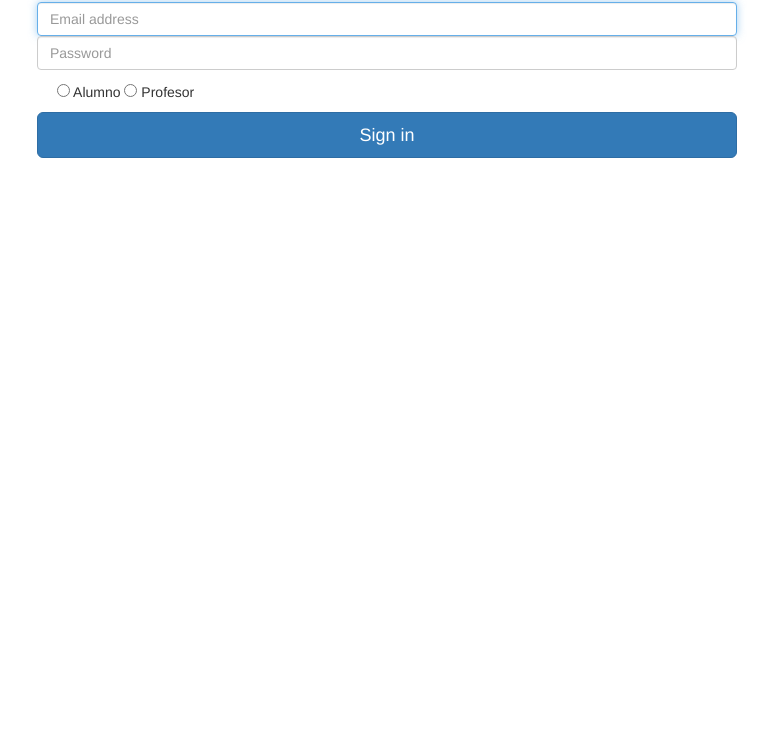
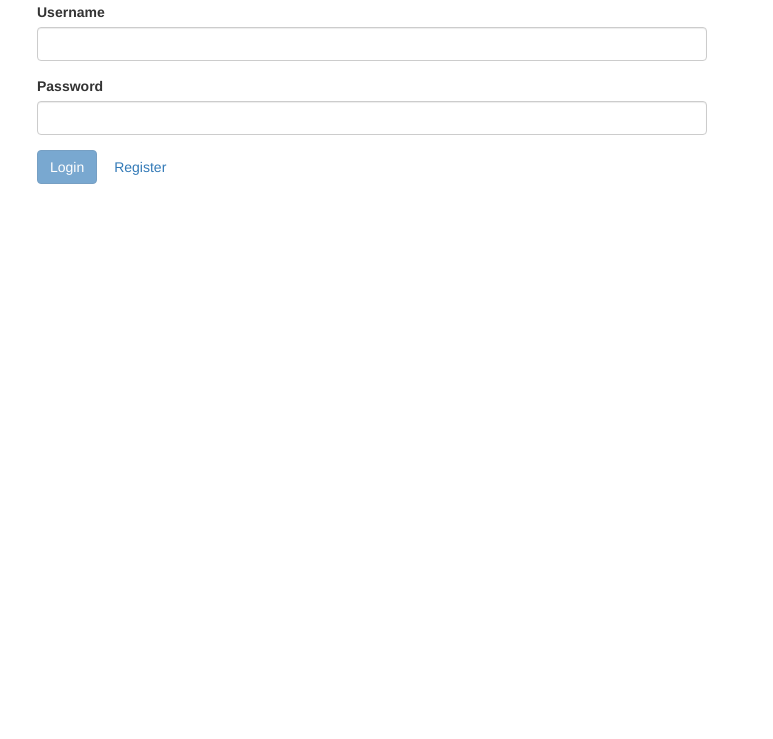
Before and after one commit to Betofail/proyectoWeb, a website: page app/index.html in a window 1280 px wide. Shown: the part 61-800 px from the top of the page, without its empty margins (268-1041 px from the left). Drawn offline with nearby package versions, Linux system fonts and the light colour scheme; some packages are replaced by stand-ins of ours; files that its build step writes are made by us from their sources.

Commit message:
Login y Register Views

```diff
--- a/app/scripts/controllers/login.js
+++ b/app/scripts/controllers/login.js
@@ -8,7 +8,7 @@
  * Controller of the aulaVirtualApp
  */
 angular.module('aulaVirtualApp')
-  .controller('LoginCtrl', function () {
+  .controller('LoginCtrl', function ($scope, $location) {
     this.awesomeThings = [
       'HTML5 Boilerplate',
       'AngularJS',
--- a/app/views/login.html
+++ b/app/views/login.html
@@ -1,16 +1,18 @@
-    <div class="container">
-
-      <form class="form-signin">
-        <h2 class="form-signin-heading">Aula Virtual</h2>
-        <label for="inputEmail" class="sr-only">Nombre usuario</label>
-        <input type="email" id="inputEmail" class="form-control" ng-model="usuario.username" placeholder="Email address" required autofocus>
-        <label for="inputPassword" class="sr-only">Contraseña</label>
-        <input type="password" id="inputPassword" class="form-control" ng-model="usuario.pass" placeholder="Password" required>
-        <div class="checkbox">
-          <label>
-            <input type="radio" value="alumno" ng-model="usuario.tipo"> Alumno
-            <input type="radio" value="profesor" ng-model="usuario.tipo"> Profesor
-          </label>
-        </div>
-        <button class="btn btn-lg btn-primary btn-block" type="submit" ng-click="">Sign in</button>
-      </form>
+    <div class="container-fluid ">
+      <h2>Login</h2>
+          <form name="form" ng-submit="usuario.login()" role="form">
+              <div class="form-group" ng-class="{ 'has-error': form.username.$dirty && form.username.$error.required }">
+                  <label for="username">Username</label>
+                  <input type="text" name="username" id="username" class="form-control" ng-model="usuario.username" required />
+                  <span ng-show="form.username.$dirty && form.username.$error.required" class="help-block">Username is required</span>
+              </div>
+              <div class="form-group" ng-class="{ 'has-error': form.password.$dirty && form.password.$error.required }">
+                  <label for="password">Password</label>
+                  <input type="password" name="password" id="password" class="form-control" ng-model="usuario.password" required />
+                  <span ng-show="form.password.$dirty && form.password.$error.required" class="help-block">Password is required</span>
+              </div>
+              <div class="form-actions">
+                  <button type="submit" ng-disabled="form.$invalid" class="btn btn-primary">Login</button>
+                  <a href="/signup" class="btn btn-link">Register</a>
+              </div>
+          </form>
```
